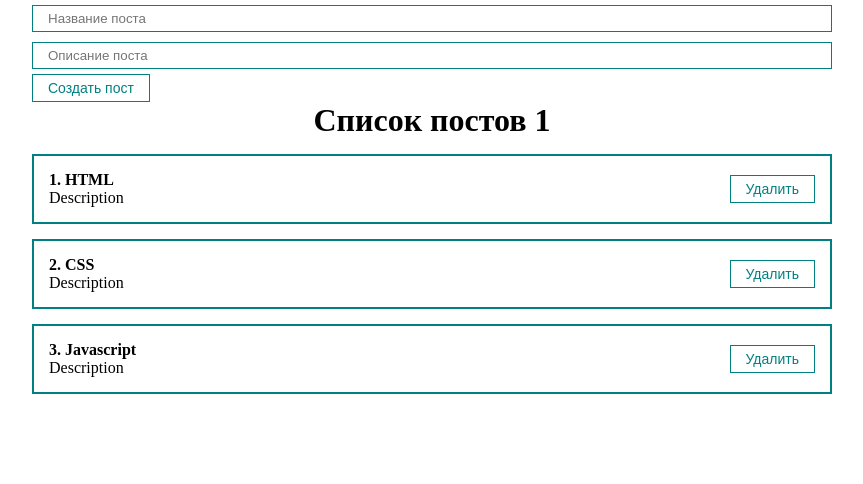
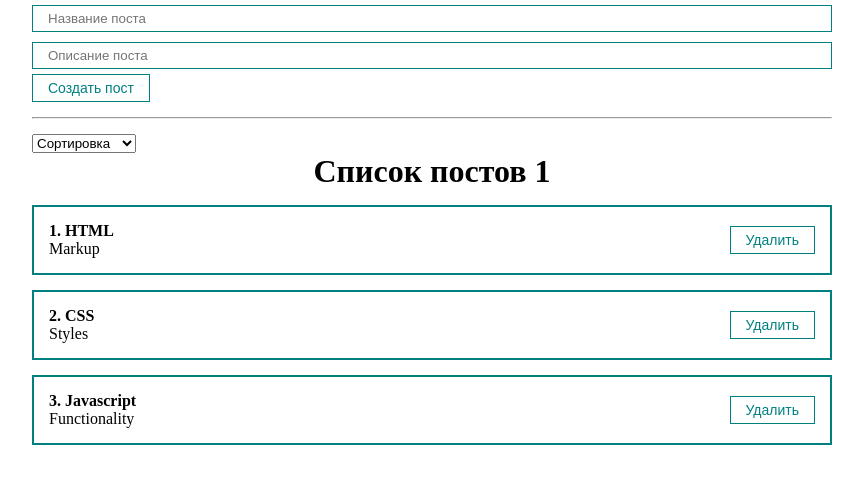
Before and after one commit to Aleksandr-Glebik/ulbi-tv-react, a React (Create React App) app: page / in a window 1280 px wide. Shown: the top 484 px of the page, without its empty margins (208-1071 px from the left). Built offline with nearby package versions, Linux system fonts and the light colour scheme.

Commit message:
feat: add component MySelect and func sortPosts

```diff
--- a/src/App.js
+++ b/src/App.js
@@ -2,14 +2,17 @@
 import './styles/App.css'
 import PostList from './components/PostList'
 import PostForm from './components/PostForm'
+import MySelect from './components/UI/select/MySelect'
 
 function App() {
 
   const [posts, setPosts] = useState([
-    {id: 1, title: 'HTML', body: 'Description'},
-    {id: 2, title: 'CSS', body: 'Description'},
-    {id: 3, title: 'Javascript', body: 'Description'},
+    {id: 1, title: 'HTML', body: 'Markup'},
+    {id: 2, title: 'CSS', body: 'Styles'},
+    {id: 3, title: 'Javascript', body: 'Functionality'},
   ])
+
+  const [selectedSort, setSelectedSort] = useState('')
 
   const createPost = (newPost) => {
     setPosts([...posts, newPost])
@@ -19,10 +22,27 @@
     setPosts(posts.filter( p => p.id !== post.id))
   }
 
+  const sortPosts = (sort) => {
+    // console.log('sort', sort)
+    setSelectedSort(sort)
+    setPosts([...posts].sort( (a, b) => a[sort].localeCompare(b[sort]) ))
+  }
+
   return (
     <div className='App'>
       <PostForm create={createPost}/>
-
+      <hr style={{margin: '15px 0'}}/>
+      <div>
+        <MySelect
+          value={selectedSort}
+          onChange={sortPosts}
+          defaultValue={'Сортировка'}
+          options={[
+            {value: 'title', name: 'По названию'},
+            {value: 'body', name: 'По описанию'}
+          ]}
+        />
+      </div>
       {posts.length !== 0
         ? <PostList remove={removePost} posts={posts} title='Список постов 1'/>
         : <div style={{textAlign: 'center'}}><h1>Посты не были найдены!!!</h1></div>
--- /dev/null
+++ b/src/components/UI/select/MySelect.jsx
@@ -0,0 +1,19 @@
+import React from "react"
+
+const MySelect = ({options, defaultValue, value, onChange}) => {
+    return (
+        <select
+            value={value}
+            onChange={ event => onChange(event.target.value)}
+        >
+            <option disabled={true} value={''}>{defaultValue}</option>
+            {options.map( option =>
+                <option key={option.value} value={option.value}>
+                    {option.name}
+                </option>
+            )}
+        </select>
+    )
+}
+
+export default MySelect
```
